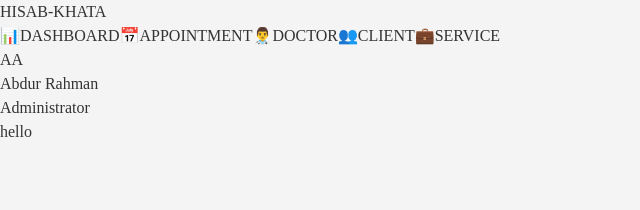
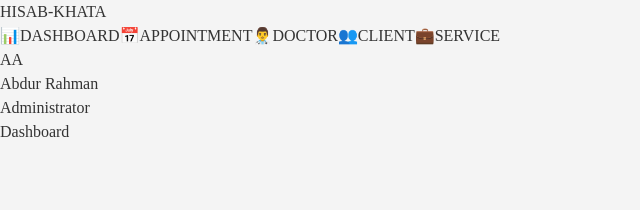
Before and after one commit to rjabdurrahman/hisab-electon, a React (Vite) app in the folder src/renderer/: page /dashboard in a window 1280 px wide. Shown: the top 210 px of the page, without its empty margins (0-640 px from the left). Built offline with nearby package versions, Linux system fonts and the light colour scheme.

Commit message:
Updated: Dashbord

```diff
--- a/src/renderer/src/pages/Dashboard.tsx
+++ b/src/renderer/src/pages/Dashboard.tsx
@@ -1,7 +1,7 @@
 const Dashboard = () => {
   return (
     <div className="max-w-7xl w-full mx-auto animate-in fade-in duration-300">
-      hello
+      Dashboard
     </div>
   );
 };
```
